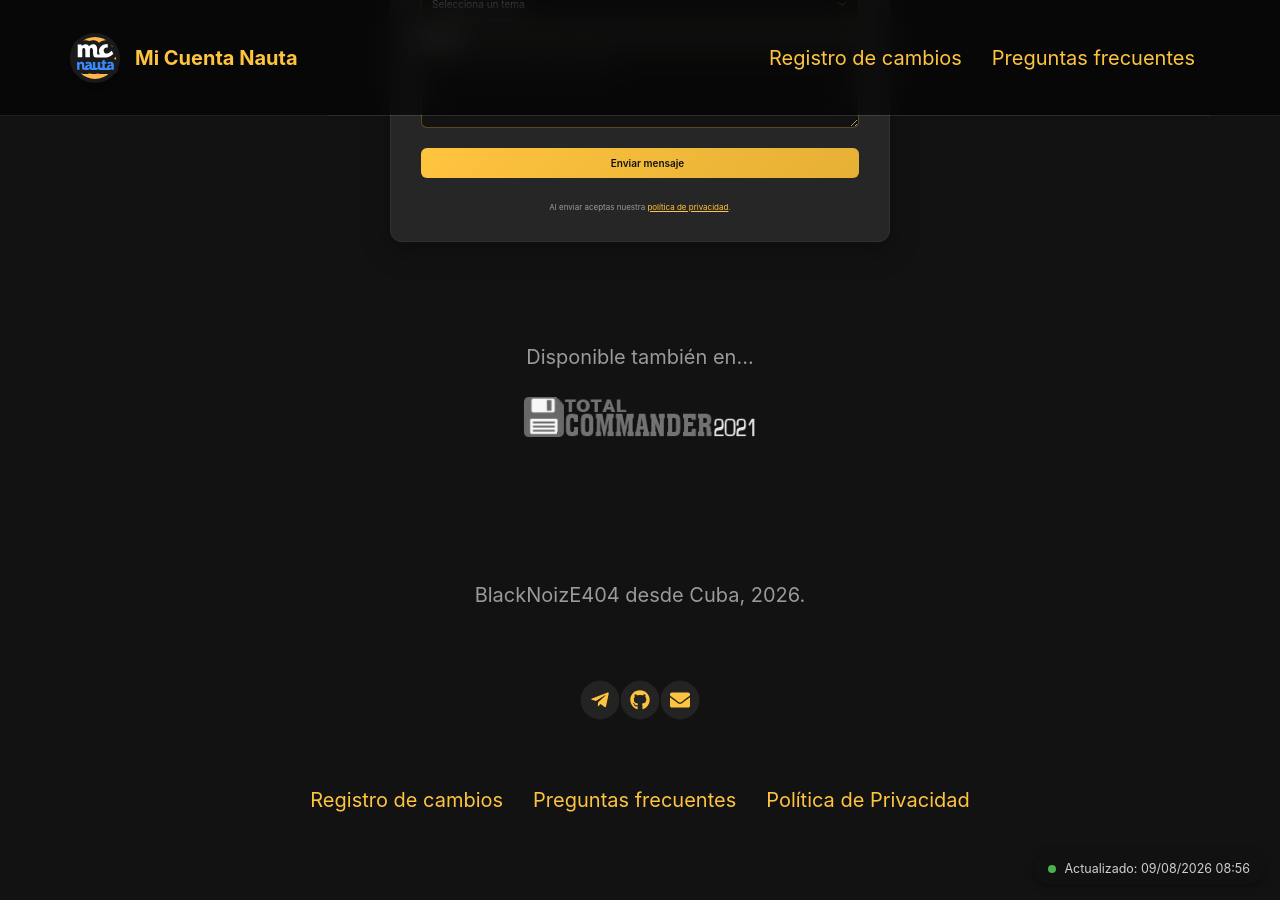
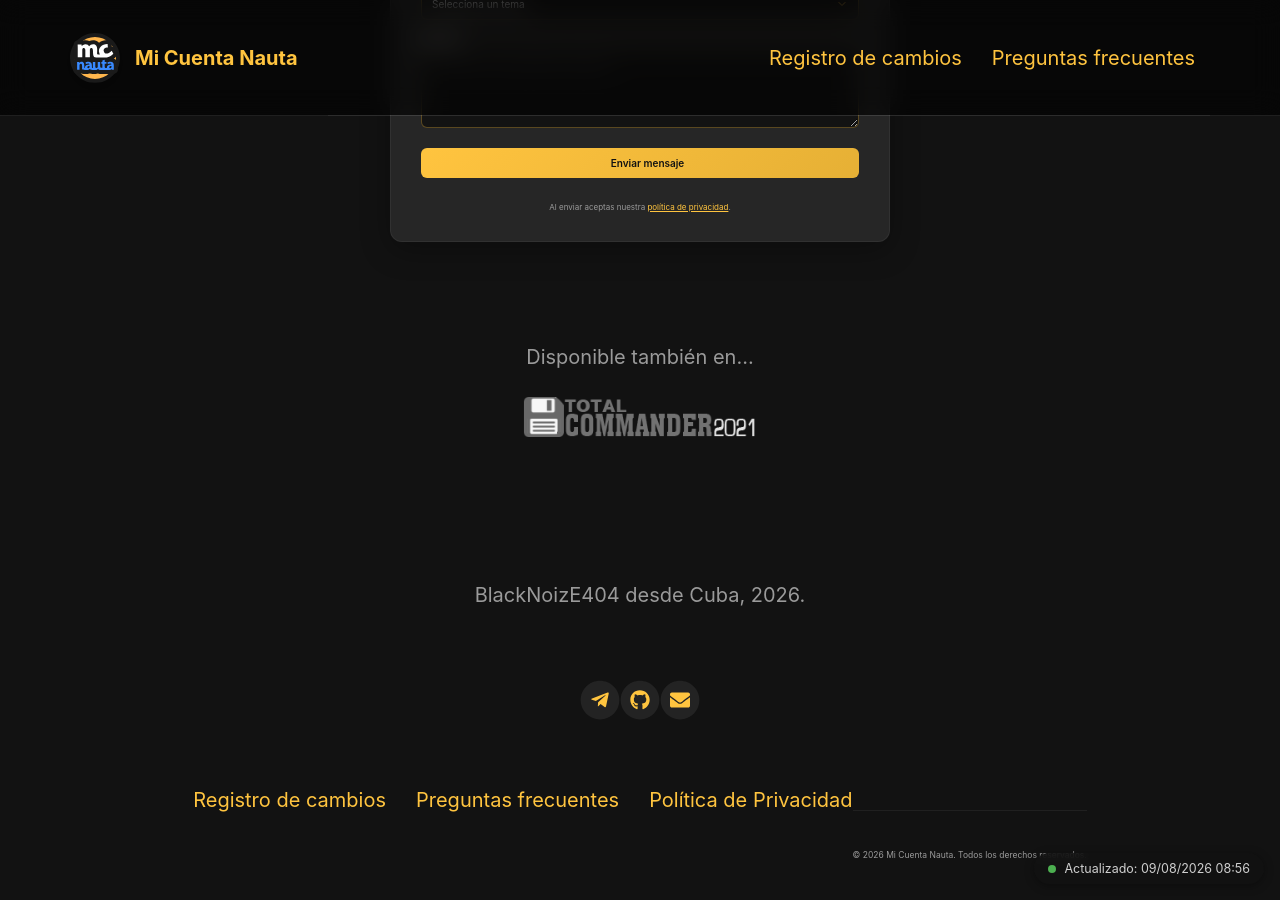
Before and after one commit to micuentanauta/micuentanauta.github.io, a Jekyll site: the page built from index.html, in a window 1280 px wide and 900 px high, scrolled down 1812 px. Built offline with Jekyll 4.4.1, drawn with Linux system fonts in a browser that asks for light colours; some web fonts are replaced; some of the changed lines change nothing that is shown.

Commit message:
Footer: add copyright notice, aria-labels on social links, improved spacing

```diff
--- a/_includes/footer.html
+++ b/_includes/footer.html
@@ -5,7 +5,7 @@
 	<div class="footerIcons">
 
 		{% if site.facebook_username %}
-			<a href="https://facebook.com/{{ site.facebook_username }}" target="_blank" rel="noopener noreferrer">
+			<a href="https://facebook.com/{{ site.facebook_username }}" target="_blank" rel="noopener noreferrer" aria-label="Facebook">
 				<span class="icon-stack">
 					<svg class="icon-circle svg-icon socialIconBack" width="2em" height="2em" style="fill:currentColor"><use href="#i-circle"/></svg>
 					<svg class="icon-glyph svg-icon socialIconTop" width="1em" height="1em" style="fill:currentColor"><use href="#i-facebook-f"/></svg>
@@ -14,7 +14,7 @@
 		{% endif %}
 
 		{% if site.telegram_channel %}
-			<a href="https://t.me/{{ site.telegram_channel }}" target="_blank" rel="noopener noreferrer">
+			<a href="https://t.me/{{ site.telegram_channel }}" target="_blank" rel="noopener noreferrer" aria-label="Telegram">
 				<span class="icon-stack">
 					<svg class="icon-circle svg-icon socialIconBack" width="2em" height="2em" style="fill:currentColor"><use href="#i-circle"/></svg>
 					<svg class="icon-glyph svg-icon socialIconTop" width="1em" height="1em" style="fill:currentColor"><use href="#i-telegram-plane"/></svg>
@@ -23,7 +23,7 @@
 		{% endif %}
 
 		{% if site.twitter_username %}
-			<a href="https://twitter.com/{{ site.twitter_username }}" target="_blank" rel="noopener noreferrer">
+			<a href="https://twitter.com/{{ site.twitter_username }}" target="_blank" rel="noopener noreferrer" aria-label="Twitter/X">
 				<span class="icon-stack">
 					<svg class="icon-circle svg-icon socialIconBack" width="2em" height="2em" style="fill:currentColor"><use href="#i-circle"/></svg>
 					<svg class="icon-glyph svg-icon socialIconTop" width="1em" height="1em" style="fill:currentColor"><use href="#i-twitter"/></svg>
@@ -32,7 +32,7 @@
 		{% endif %}
 
 		{% if site.instagram_username %}
-			<a href="https://instagram.com/{{ site.instagram_username }}" target="_blank" rel="noopener noreferrer">
+			<a href="https://instagram.com/{{ site.instagram_username }}" target="_blank" rel="noopener noreferrer" aria-label="Instagram">
 				<span class="icon-stack">
 					<svg class="icon-circle svg-icon socialIconBack" width="2em" height="2em" style="fill:currentColor"><use href="#i-circle"/></svg>
 					<svg class="icon-glyph svg-icon socialIconTop" width="1em" height="1em" style="fill:currentColor"><use href="#i-instagram"/></svg>
@@ -41,7 +41,7 @@
 		{% endif %}
 
 		{% if site.github_username %}
-			<a href="https://github.com/{{ site.github_username }}" target="_blank" rel="noopener noreferrer">
+			<a href="https://github.com/{{ site.github_username }}" target="_blank" rel="noopener noreferrer" aria-label="GitHub">
 				<span class="icon-stack">
 					<svg class="icon-circle svg-icon socialIconBack" width="2em" height="2em" style="fill:currentColor"><use href="#i-circle"/></svg>
 					<svg class="icon-glyph svg-icon socialIconTop" width="1em" height="1em" style="fill:currentColor"><use href="#i-github"/></svg>
@@ -50,7 +50,7 @@
 		{% endif %}
 
 		{% if site.email_address %}
-			<a href="mailto:{{ site.email_address }}">
+			<a href="mailto:{{ site.email_address }}" aria-label="Email">
 				<span class="icon-stack">
 					<svg class="icon-circle svg-icon socialIconBack" width="2em" height="2em" style="fill:currentColor"><use href="#i-circle"/></svg>
 					<svg class="icon-glyph svg-icon socialIconTop" width="1em" height="1em" style="fill:currentColor"><use href="#i-envelope"/></svg>
@@ -59,7 +59,7 @@
 		{% endif %}
 
 		{% if site.blog_link %}
-			<a href="{{ site.blog_link }}" target="_blank" rel="noopener noreferrer">
+			<a href="{{ site.blog_link }}" target="_blank" rel="noopener noreferrer" aria-label="Blog Oficial">
 				<span class="icon-stack">
 					<svg class="icon-circle svg-icon socialIconBack" width="2em" height="2em" style="fill:currentColor"><use href="#i-circle"/></svg>
 					<svg class="icon-glyph svg-icon socialIconTop" width="1em" height="1em" style="fill:currentColor"><use href="#i-blogger-b"/></svg>
@@ -79,4 +79,6 @@
 			<a href="{{ site.blog_link }}" target="_blank" rel="noopener noreferrer">Blog Oficial</a>
 		{% endif %}
 	</div>
+
+	<p class="footerCopyright">© {{ site.current_year }} {{ site.app_name }}. Todos los derechos reservados.</p>
 </footer>
--- a/_sass/layout.scss
+++ b/_sass/layout.scss
@@ -993,6 +993,16 @@
   }
 }
 
+.footerCopyright {
+  color: $footer-text-color;
+  text-align: center;
+  font-size: 0.85rem;
+  padding-top: 40px;
+  padding-bottom: 40px;
+  border-top: 1px solid rgba($footer-text-color, 0.1);
+  margin-top: 20px;
+}
+
 @media only screen and (max-width: 992px) {
   .footerText {
     color: $footer-text-color;
```
